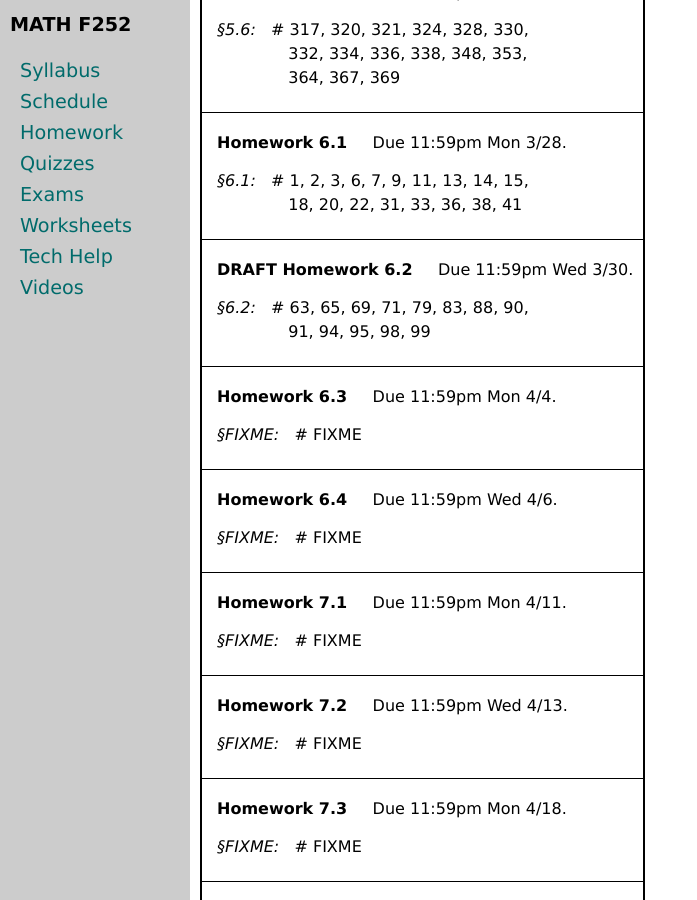
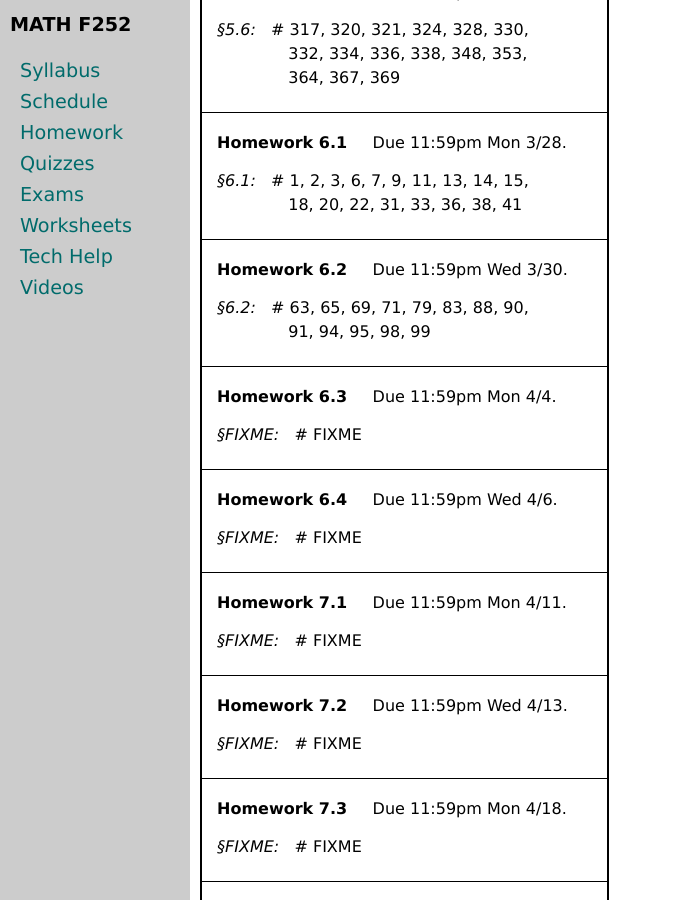
Before and after one commit to uaf-math/calc2, a Jekyll site: the page built from homework.md, in a window 1280 px wide and 900 px high, scrolled down 3376 px. Shown: the whole window, without its empty margins (0-697 px from the left). Built offline with Jekyll 4.4.1, drawn with Linux system fonts in a browser that asks for light colours.

Commit message:
finalize Homework 6.2

```diff
--- a/_data/homework.yml
+++ b/_data/homework.yml
@@ -143,7 +143,7 @@
   - section: 6.1
     problems: 1, 2, 3, 6, 7, 9, 11, 13, 14, 15,
     cont: 18, 20, 22, 31, 33, 36, 38, 41
-- name: DRAFT Homework 6.2
+- name: Homework 6.2
   due: 11:59pm Wed 3/30
   sections:
   - section: 6.2
```
